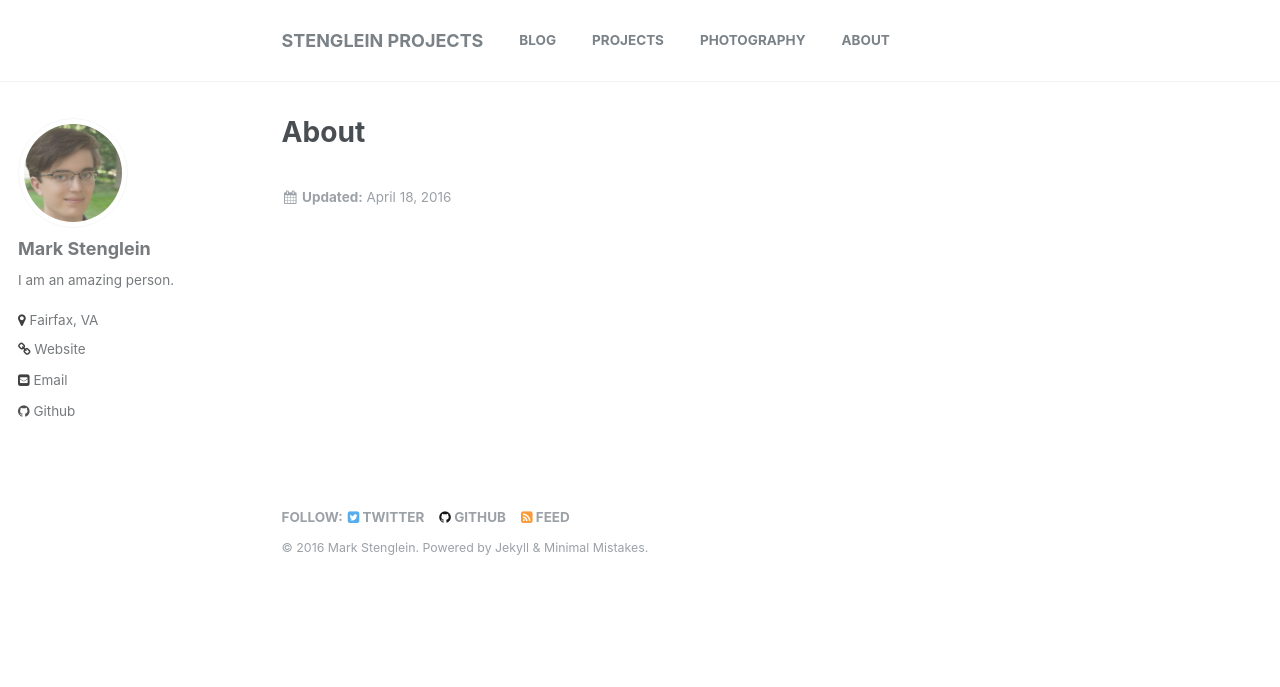
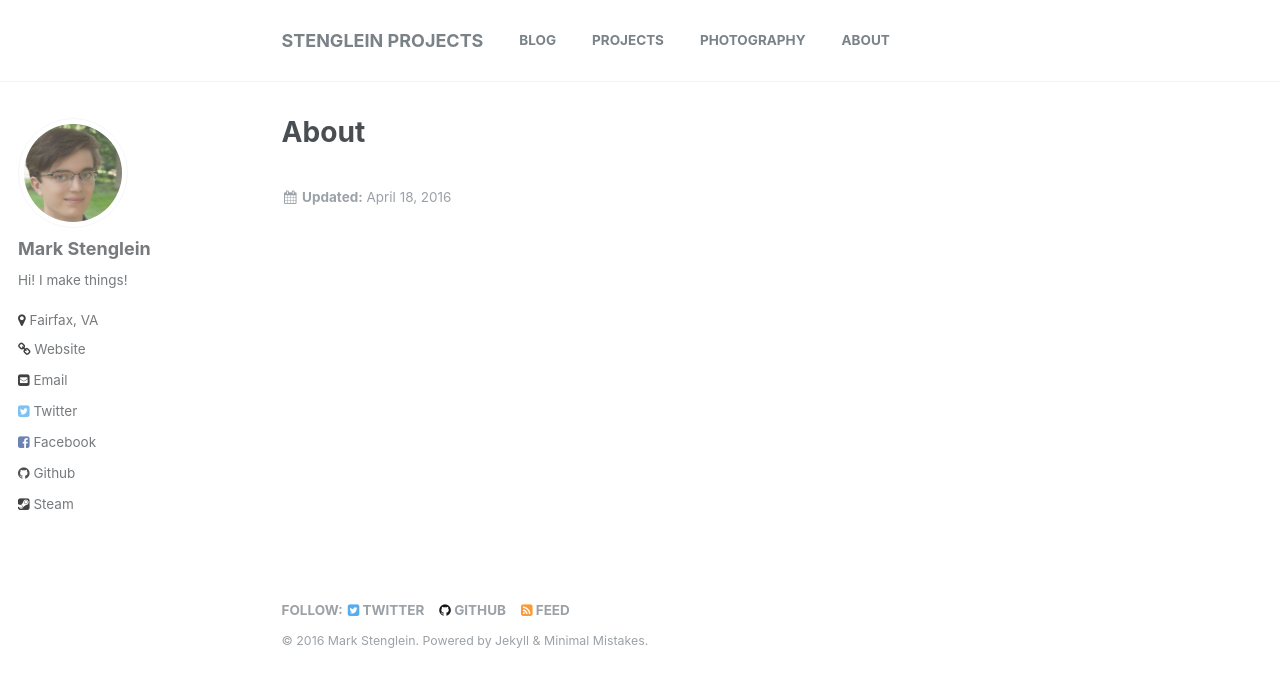
Before and after one commit to ocelotsloth/ocelotsloth.github.io, a Jekyll site: the page built from _pages/about.md, in a window 1280 px wide. Shown: the top 687 px of the page. Built offline with Jekyll 4.4.1, drawn with Linux system fonts in a browser that asks for light colours; some of the changed lines change nothing that is shown.

Commit message:
Fixed some social links

```diff
--- a/_config.yml
+++ b/_config.yml
@@ -63,7 +63,7 @@ google_ad_slot           :
 author:
   name             : "Mark Stenglein"
   avatar           : "bio-photo.jpg"
-  bio              : "I am an amazing person."
+  bio              : "Hi! I make things!"
   location         : "Fairfax, VA"
   email            : "mark@stenglei.in"
   uri              : "http://www.stengleinprojects.com"
@@ -71,7 +71,7 @@ author:
   codepen          :
   dribbble         :
   flickr           :
-  facebook         :
+  facebook         : "ocelotsloth"
   foursquare       :
   github           : "ocelotsloth"
   google_plus      :
@@ -82,9 +82,9 @@ author:
   pinterest        :
   soundcloud       :
   stackoverflow    : # http://stackoverflow.com/users/123456/username
-  steam            :
+  steam            : "ocelotsloth"
   tumblr           :
-  twitter          :
+  twitter          : "mark_stenglein"
   vine             :
   weibo            :
   xing             :
```
